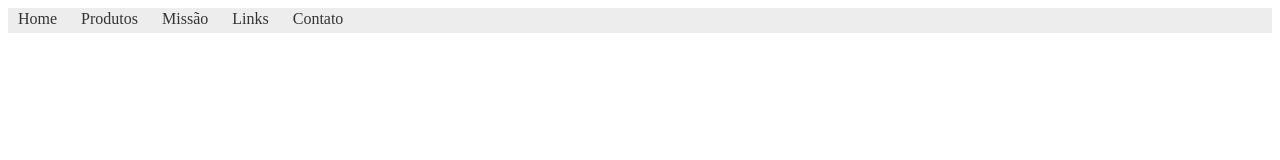
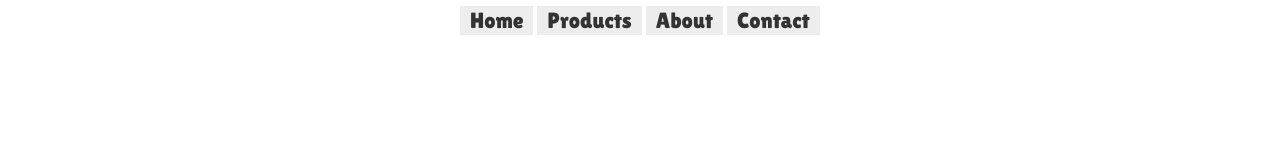
Before and after one commit to g4brielklein/menu-horizontal, a plain HTML site: page index.html in a window 1280 px wide. Drawn offline with Linux system fonts and the light colour scheme.

Commit message:
Menu de navegação horizontal com CSS

```diff
--- a/css/style.css
+++ b/css/style.css
@@ -1,7 +1,18 @@
+@font-face {
+	font-family: 'LilitaOne';
+	src: url("../fonts/LilitaOne-Regular.ttf");
+}
+
+#menu {
+	width: 360px;
+	position: absolute;
+	left: 50%;
+	margin-left: -180px;
+}
+
 #menu ul {
-	padding: 0px;
-	margin: 0px;
-	background-color: #EDEDED;
+	margin: 0;
+	padding: 0;
 	list-style: none;
 }
 
@@ -9,17 +20,14 @@
 
 #menu ul li a {
 	padding: 2px 10px;
-	display: inline-block;
-
-	/* Visual do link */
 	background-color: #EDEDED;
+	text-decoration: none;
+	font-family: LilitaOne;
 	color: #333;
-	text-decoration: none;
-	border-bottom: 3px solid #EDEDED;
+	font-size: 22px;
 }
 
 #menu ul li a:hover {
-	background-color: #D6D6D6;
-	color: #6D6D6D;
-	border-bottom: 3px solid #EA0000;
+	background-color: #333;
+	color: #EDEDED;
 }
--- a/index.html
+++ b/index.html
@@ -2,20 +2,17 @@
 <html>
 	<head>
 		<meta charset="utf-8">
-		<title>Menu de Navegacão Horizontal</title>
+		<title>Menu de navegação horizontal com CSS</title>
 		<link rel="stylesheet" href="css/style.css">
 	</head>
 	<body>
-		<header>
-			<nav id="menu">
-				<ul>
-					<li><a href="#">Home</a></li>
-					<li><a href="#">Produtos</a></li>
-					<li><a href="#">Missão</a></li>
-					<li><a href="#">Links</a></li>
-					<li><a href="#">Contato</a></li>
-				</ul>
-			</nav>
-		</header>
+		<nav id="menu">
+			<ul>
+				<li><a href="#">Home</a></li>
+				<li><a href="#">Products</a></li>
+				<li><a href="#">About</a></li>
+				<li><a href="#">Contact</a></li>
+			</ul>
+		</nav>
 	</body>
 </html>
```
Also changed, not shown: fonts/LilitaOne-Regular.ttf (added).
